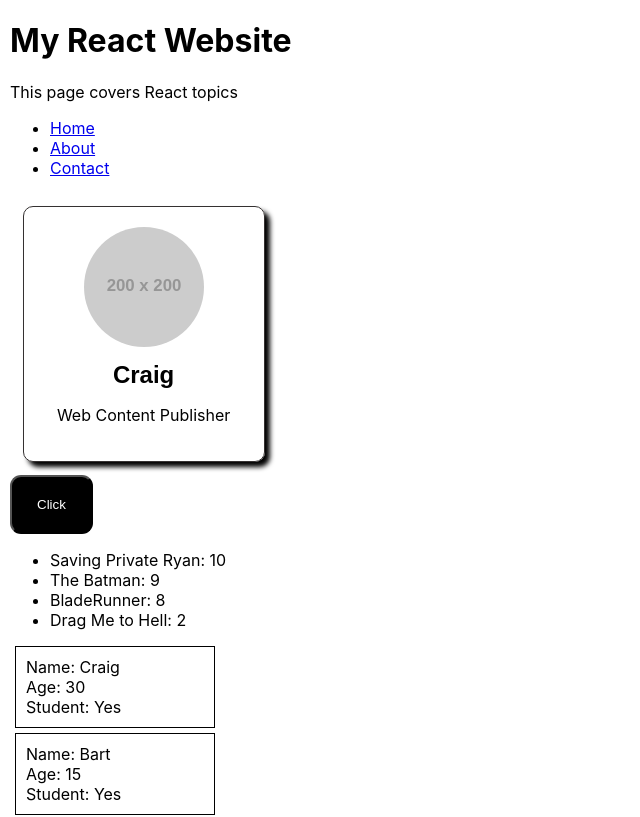
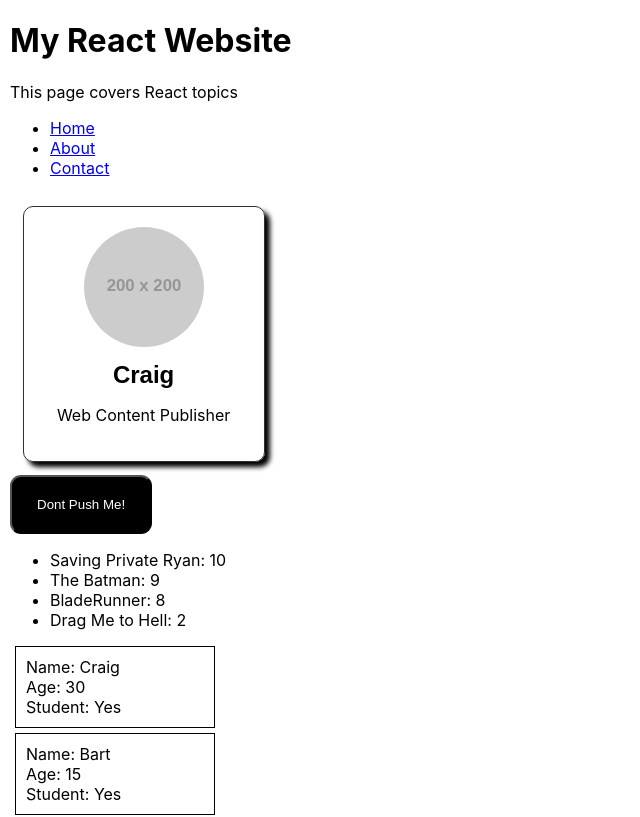
Before and after one commit to craigm14/react-practice, a React (Create React App) app: page / in a window 1280 px wide. Shown: the top 817 px of the page, without its empty margins (0-640 px from the left). Built offline with nearby package versions, Linux system fonts and the light colour scheme.

Commit message:
button onclick event

```diff
--- a/src/conponents/Button.jsx
+++ b/src/conponents/Button.jsx
@@ -1,5 +1,19 @@
 function Button() {
-  return <button className="button">Click </button>;
+
+  let count = 0;
+
+  const handleClick = (name) => {
+    if(count < 3){
+      count++
+      console.log(`${name} You Clicked Me this many times ${count}`)
+    } else{
+      console.log(`${name} Stop clicking`)
+    }
+  };
+
+  return <button onClick={() => handleClick("Brooooooo")} className="button">Dont Push Me!</button>;
 }
 
 export default Button;
+
+//check console
--- /dev/null
+++ b/src/conponents/Count.jsx
@@ -0,0 +1,5 @@
+function myCounter() {
+    return ( <></> );
+}
+
+export default myCounter;
```
